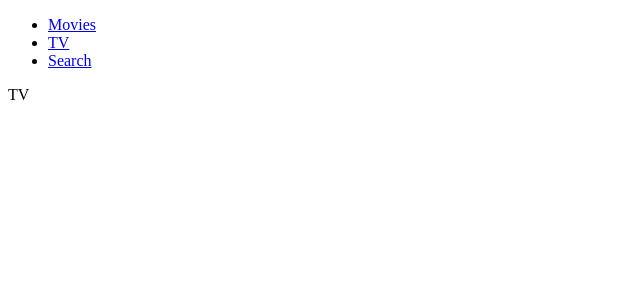
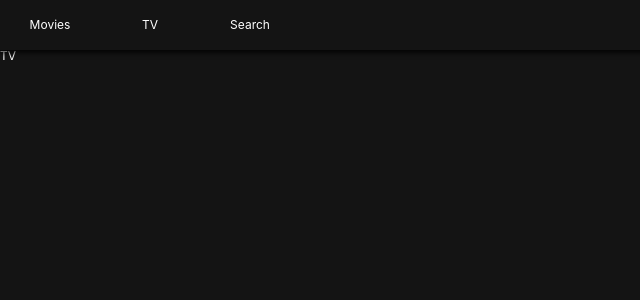
Before and after one commit to keepbang/bangflix, a React (Create React App) app: page /tv in a window 1280 px wide. Shown: the top 300 px of the page, without its empty margins (0-640 px from the left). Built offline with nearby package versions, Linux system fonts and the light colour scheme.

Commit message:
add styled-components

```diff
--- a/package.json
+++ b/package.json
@@ -10,7 +10,8 @@
     "react-dom": "^17.0.0",
     "react-router-dom": "^5.2.0",
     "react-scripts": "3.4.4",
-    "styled-components": "^5.2.0"
+    "styled-components": "^5.2.0",
+    "styled-reset": "^4.2.3"
   },
   "scripts": {
     "start": "react-scripts start",
--- a/src/Components/App.js
+++ b/src/Components/App.js
@@ -1,13 +1,13 @@
 import React,{Component} from 'react';
 import Router from "Components/Router";
-import Header from "Components/Header";
+import GlobalStyles from "Components/GlobalStyles";
 
 class App extends Component {
   render() {
     return (
       <>
-        <Header />
         <Router />
+        <GlobalStyles/>
       </>
     )
   }
--- /dev/null
+++ b/src/Components/GlobalStyles.js
@@ -0,0 +1,23 @@
+import {createGlobalStyle} from "styled-components";
+import reset from "styled-reset";
+
+const globalStyles = createGlobalStyle`
+    ${reset};
+    a{
+        text-decoration:none;
+        color:inherit;
+    }
+
+    *{
+        box-sizing:border-box;
+    }
+    body{
+        font-family:--apple-system, BlinkMacSystemFont, 'Segoe UI', Roboto, Oxygen, Ubuntu, Cantarell, 'Open Sans', 'Helvetica Neue', sans-serif;
+        font-size:12px;
+        background-color:rgba(20,20,20,1);
+        color: white;
+        padding-top: 50px;
+    }
+`;
+
+export default globalStyles;
--- a/src/Components/Header.js
+++ b/src/Components/Header.js
@@ -1,17 +1,49 @@
 import React from 'react';
+import {Link} from 'react-router-dom';
+import styled from 'styled-components';
+
+const Header = styled.header`
+    color : white;
+    position:fixed;
+    top:0;
+    left:0;
+    width: 100%;
+    height: 50px;
+    display: flex;
+    align-items: center;
+    background-color: rgba(20,20,20, 1);
+    box-shadow: 0px 1px 5px 2px rgba(0,0,0, 0.8);
+`;
+
+const List = styled.ul`
+    display:flex;
+`;
+
+const Item = styled.li`
+    width: 100px;
+    height: 50px;
+    text-align: center;
+`;
+
+const SLink = styled(Link)`
+    height: 50px;
+    display: flex;
+    align-items: center;
+    justify-content: center;
+`;
 
 export default () => (
-    <header>
-        <ul>
-            <li>
-                <a href="/">Movies</a>
-            </li>
-            <li>
-                <a href="/tv">TV</a>
-            </li>
-            <li>
-                <a href="/search">Search</a>
-            </li>
-        </ul>
-    </header>
+    <Header>
+        <List>
+            <Item>
+                <SLink to="/">Movies</SLink>
+            </Item>
+            <Item>
+                <SLink to="/tv">TV</SLink>
+            </Item>
+            <Item>
+                <SLink to="/search">Search</SLink>
+            </Item>
+        </List>
+    </Header>
 )
--- a/src/Components/Router.js
+++ b/src/Components/Router.js
@@ -3,14 +3,18 @@
 import Home from "Routes/Home";
 import TV from "Routes/TV";
 import Search from "Routes/Search";
+import Header from "Components/Header"
 
 export default () => (
     <Router>
+        <>
+            <Header/>
             <Switch>
                 <Route path="/" exact component={Home}/>
                 <Route path="/tv" component={TV}/>
                 <Route path="/search" component={Search}/>
                 <Redirect from="*" to="/"/>
             </Switch>
+        </>
     </Router>
 )
```
Also changed, not shown: 1 other file (tests, documents, lock files or other folders). Lines whose indentation alone changed are shown as unchanged.
